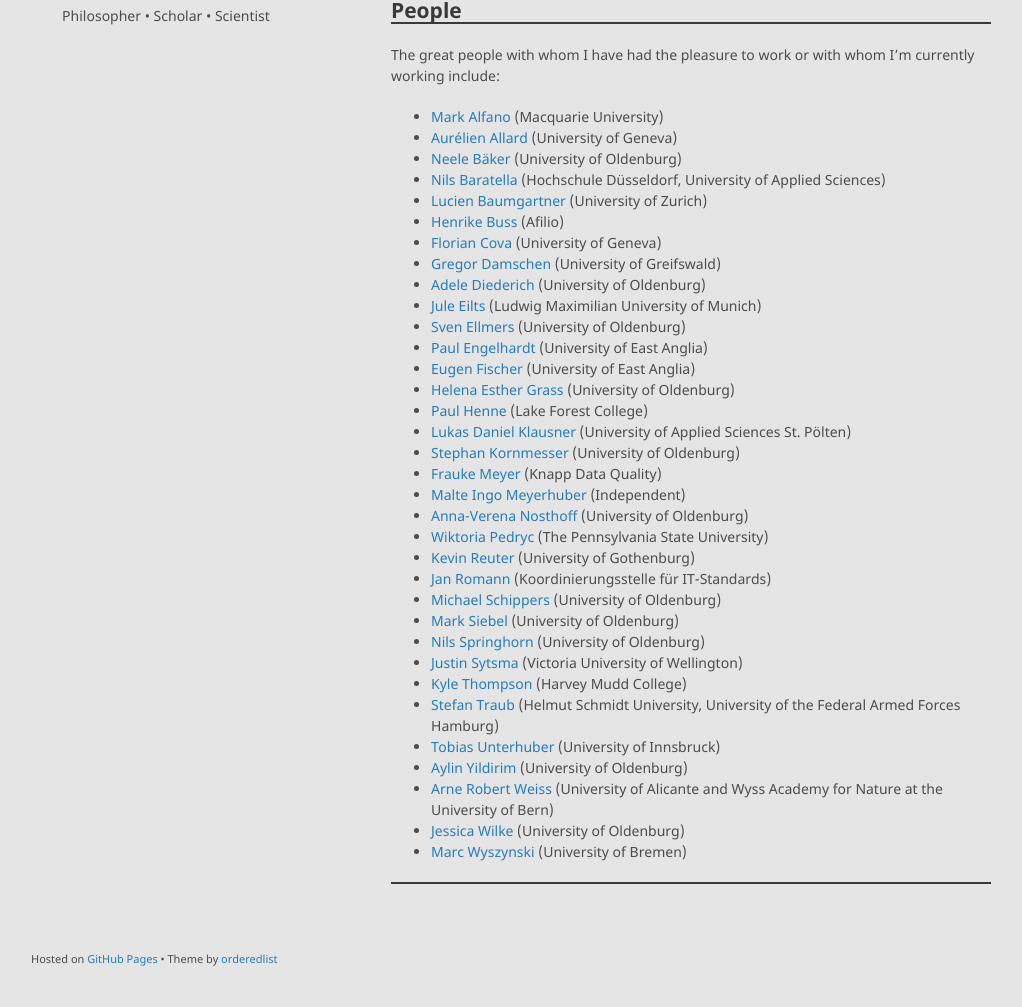
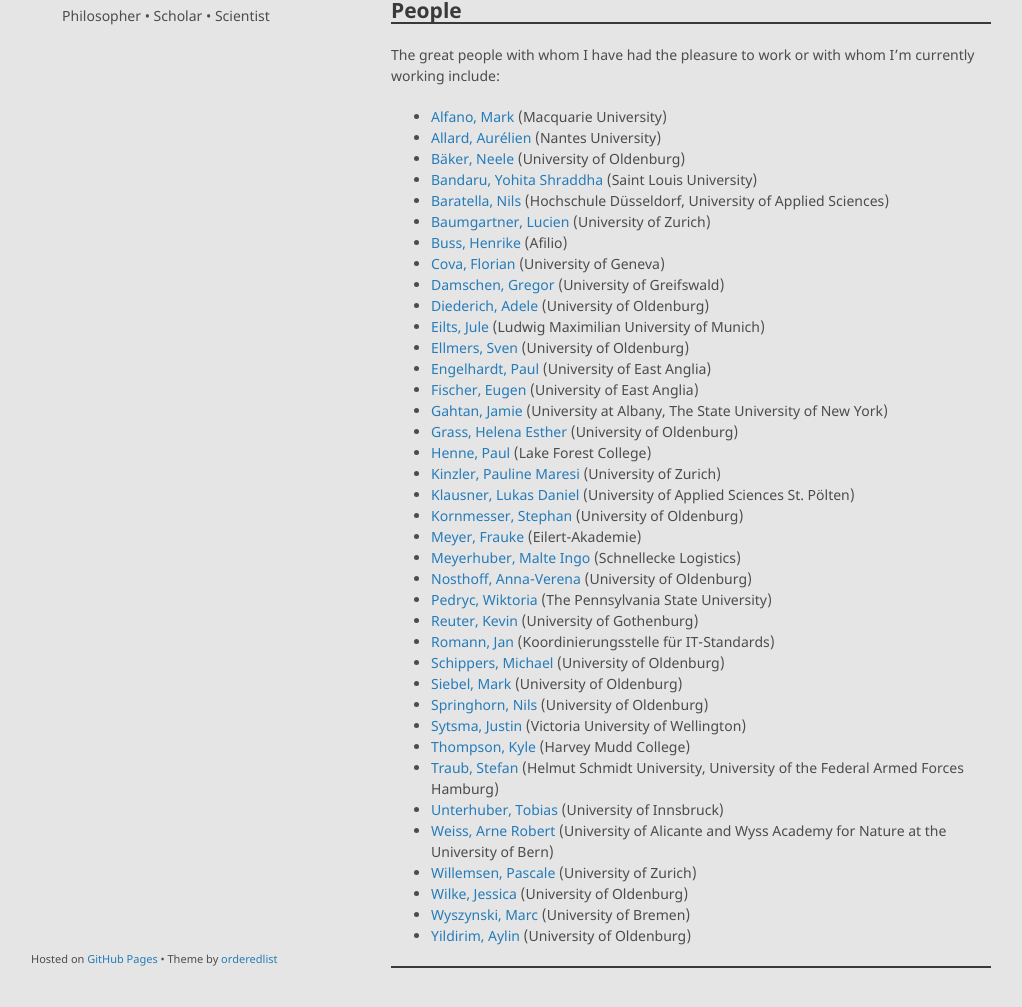
Before and after one commit to alephmembeth/alephmembeth.github.io, a Jekyll site: the page built from collaborators.md, in a window 1280 px wide and 1400 px high, scrolled down 108 px. Shown: the part 362-1369 px from the top of the window, without its empty margins (129-1151 px from the left). Built offline with Jekyll 4.4.1, drawn with Linux system fonts in a browser that asks for light colours; our own code applies the rules of GitHub Pages for plain Markdown files.

Commit message:
Update collaborators.md

```diff
--- a/collaborators.md
+++ b/collaborators.md
@@ -5,45 +5,51 @@ layout: default
 # Collaborators
 
 ## Map
+
 <iframe title="" aria-label="Symbol map" id="datawrapper-chart-LgeJw" src="https://datawrapper.dwcdn.net/LgeJw/1/" scrolling="no" frameborder="0" style="width: 0; min-width: 100% !important; border: none;" height="310" data-external="1"></iframe><script type="text/javascript">!function(){"use strict";window.addEventListener("message",function(a){if(void 0!==a.data["datawrapper-height"]){var e=document.querySelectorAll("iframe");for(var t in a.data["datawrapper-height"])for(var r,i=0;r=e[i];i++)if(r.contentWindow===a.source){var d=a.data["datawrapper-height"][t]+"px";r.style.height=d}}})}();
 </script>
 
 ## People
 
 The great people with whom I have had the pleasure to work or with whom I’m currently working include:
-+ [Mark Alfano](https://researchers.mq.edu.au/en/persons/mark-alfano) (Macquarie University)
-+ [Aurélien Allard](https://aurelienallard.netlify.app/) (University of Geneva)
-+ [Neele Bäker](https://uol.de/sonderpaedagogik/psychologie/dr-neele-baeker-geb-schipper) (University of Oldenburg)
-+ [Nils Baratella](https://soz-kult.hs-duesseldorf.de/personen/baratella) (Hochschule Düsseldorf, University of Applied Sciences)
-+ [Lucien Baumgartner](https://www.dsi.uzh.ch/en/people/phd-students/phds_2021-2023/lbaumgartner.html) (University of Zurich)
-+ [Henrike Buss](https://www.linkedin.com/in/henrike-buss-347944264/) (Afilio)
-+ [Florian Cova](https://www.unige.ch/cisa/center/members/cova-florian/) (University of Geneva)
-+ [Gregor Damschen](https://philosophie.uni-greifswald.de/praktische-philosophie/dr-gregor-damschen/) (University of Greifswald)
-+ [Adele Diederich](https://www.researchgate.net/profile/Adele-Diederich/) (University of Oldenburg)
-+ [Jule Eilts](https://www.psy.lmu.de/epp/personen/wiss_ma/jule_eilts/index.html) (Ludwig Maximilian University of Munich)
-+ [Sven Ellmers](https://uol.de/philosophie/dr-sven-ellmers) (University of Oldenburg)
-+ [Paul Engelhardt](https://research-portal.uea.ac.uk/en/persons/paul-engelhardt) (University of East Anglia)
-+ [Eugen Fischer](https://research-portal.uea.ac.uk/en/persons/eugen-fischer) (University of East Anglia)
-+ [Helena Esther Grass](https://uol.de/philosophie/helena-grass) (University of Oldenburg)
-+ [Paul Henne](https://www.lakeforest.edu/academics/faculty/phenne) (Lake Forest College)
-+ [Lukas Daniel Klausner](https://www.fhstp.ac.at/de/uber-uns/mitarbeiter-innen-a-z/klausner-lukas) (University of Applied Sciences St. Pölten)
-+ [Stephan Kornmesser](https://uol.de/stephan-kornmesser) (University of Oldenburg)
-+ [Frauke Meyer](https://www.linkedin.com/in/frauke-meyer-ph-d-7a07b6154/) (Knapp Data Quality)
-+ [Malte Ingo Meyerhuber](https://www.quotac.de/das-team.html) (Independent)
-+ [Anna-Verena Nosthoff](https://uol.de/philosophie/mitarbeiterinnen/prof-dr-anna-verena-nosthoff) (University of Oldenburg)
-+ [Wiktoria Pedryc](https://psych.la.psu.edu/people/wiktoria-m-pedryc/) (The Pennsylvania State University)
-+ [Kevin Reuter](http://www.kevinreuter.com/) (University of Gothenburg)
-+ [Jan Romann](https://github.com/JKRhb) (Koordinierungsstelle für IT-Standards)
-+ [Michael Schippers](https://uol.de/philosophie/ehemalige/dr-michael-schippers) (University of Oldenburg)
-+ [Mark Siebel](https://uol.de/philosophie/prof-dr-mark-siebel) (University of Oldenburg)
-+ [Nils Springhorn](https://uol.de/philosophie/ehemalige/nils-springhorn) (University of Oldenburg)
-+ [Justin Sytsma](https://people.wgtn.ac.nz/justin.sytsma) (Victoria University of Wellington)
-+ [Kyle Thompson](https://philpeople.org/profiles/kyle-thompson) (Harvey Mudd College)
-+ [Stefan Traub](https://www.hsu-hh.de/be/) (Helmut Schmidt University, University of the Federal Armed Forces Hamburg)
-+ [Tobias Unterhuber](https://www.uibk.ac.at/de/germanistik/institut/personen/tobias_unterhuber/) (University of Innsbruck)
-+ [Aylin Yildirim](https://uol.de/philosophie/mitarbeiterinnen/aylin-yildirim) (University of Oldenburg)
-+ [Arne Robert Weiss](https://cvnet.cpd.ua.es/curriculum-breve/en/weiss-arne-robert/549868) (University of Alicante and Wyss Academy for Nature at the University of Bern)
-+ [Jessica Wilke](https://uol.de/jessica-wilke-1) (University of Oldenburg)
-+ [Marc Wyszynski](https://www.uni-bremen.de/universitaet/campus/mitarbeiterinnenverzeichnis/person/187022/Wyszynski) (University of Bremen)
+
++ [Alfano, Mark](https://researchers.mq.edu.au/en/persons/mark-alfano) (Macquarie University)
++ [Allard, Aurélien](https://aurelienallard.netlify.app/) (Nantes University)
++ [Bäker, Neele](https://uol.de/sonderpaedagogik/psychologie/dr-neele-baeker-geb-schipper) (University of Oldenburg)
++ [Bandaru, Yohita Shraddha](https://scholar.google.com/citations?user=xFAG3JcAAAAJ&hl=en) (Saint Louis University)
++ [Baratella, Nils](https://soz-kult.hs-duesseldorf.de/personen/baratella) (Hochschule Düsseldorf, University of Applied Sciences)
++ [Baumgartner, Lucien](https://www.dsi.uzh.ch/en/people/phd-students/phds_2021-2023/lbaumgartner.html) (University of Zurich)
++ [Buss, Henrike](https://www.linkedin.com/in/henrike-buss-347944264/) (Afilio)
++ [Cova, Florian](https://www.unige.ch/cisa/center/members/cova-florian/) (University of Geneva)
++ [Damschen, Gregor](https://philosophie.uni-greifswald.de/praktische-philosophie/dr-gregor-damschen/) (University of Greifswald)
++ [Diederich, Adele](https://www.researchgate.net/profile/Adele-Diederich/) (University of Oldenburg)
++ [Eilts, Jule](https://www.psy.lmu.de/epp/personen/wiss_ma/jule_eilts/index.html) (Ludwig Maximilian University of Munich)
++ [Ellmers, Sven](https://uol.de/philosophie/dr-sven-ellmers) (University of Oldenburg)
++ [Engelhardt, Paul](https://research-portal.uea.ac.uk/en/persons/paul-engelhardt) (University of East Anglia)
++ [Fischer, Eugen](https://research-portal.uea.ac.uk/en/persons/eugen-fischer) (University of East Anglia)
++ [Gahtan, Jamie](https://scholar.google.com/citations?user=VBMKHNYAAAAJ&hl=en) (University at Albany, The State University of New York)
++ [Grass, Helena Esther](https://uol.de/philosophie/helena-grass) (University of Oldenburg)
++ [Henne, Paul](https://www.lakeforest.edu/academics/faculty/phenne) (Lake Forest College)
++ [Kinzler, Pauline Maresi](https://www.philosophie.uzh.ch/de/seminar/people/research/snf_willemsen/kinzler.html) (University of Zurich)
++ [Klausner, Lukas Daniel](https://www.fhstp.ac.at/de/uber-uns/mitarbeiter-innen-a-z/klausner-lukas) (University of Applied Sciences St. Pölten)
++ [Kornmesser, Stephan](https://uol.de/stephan-kornmesser) (University of Oldenburg)
++ [Meyer, Frauke](https://www.linkedin.com/in/frauke-meyer-ph-d-7a07b6154/) (Eilert-Akademie)
++ [Meyerhuber, Malte Ingo](https://www.linkedin.com/in/malte-meyerhuber-324a4611a/) (Schnellecke Logistics)
++ [Nosthoff, Anna-Verena](https://uol.de/philosophie/mitarbeiterinnen/prof-dr-anna-verena-nosthoff) (University of Oldenburg)
++ [Pedryc, Wiktoria](https://psych.la.psu.edu/people/wiktoria-m-pedryc/) (The Pennsylvania State University)
++ [Reuter, Kevin](http://www.kevinreuter.com/) (University of Gothenburg)
++ [Romann, Jan](https://github.com/JKRhb) (Koordinierungsstelle für IT-Standards)
++ [Schippers, Michael](https://uol.de/philosophie/ehemalige/dr-michael-schippers) (University of Oldenburg)
++ [Siebel, Mark](https://uol.de/philosophie/prof-dr-mark-siebel) (University of Oldenburg)
++ [Springhorn, Nils](https://uol.de/philosophie/ehemalige/nils-springhorn) (University of Oldenburg)
++ [Sytsma, Justin](https://people.wgtn.ac.nz/justin.sytsma) (Victoria University of Wellington)
++ [Thompson, Kyle](https://philpeople.org/profiles/kyle-thompson) (Harvey Mudd College)
++ [Traub, Stefan](https://www.hsu-hh.de/be/) (Helmut Schmidt University, University of the Federal Armed Forces Hamburg)
++ [Unterhuber, Tobias](https://www.uibk.ac.at/de/germanistik/institut/personen/tobias_unterhuber/) (University of Innsbruck)
++ [Weiss, Arne Robert](https://cvnet.cpd.ua.es/curriculum-breve/en/weiss-arne-robert/549868) (University of Alicante and Wyss Academy for Nature at the University of Bern)
++ [Willemsen, Pascale](https://www.philosophie.uzh.ch/de/seminar/people/research/snf_willemsen/willemsen.html) (University of Zurich)
++ [Wilke, Jessica](https://uol.de/sonderpaedagogik/psychologie/dr-jessica-wilke-geb-schuetz) (University of Oldenburg)
++ [Wyszynski, Marc](https://www.uni-bremen.de/universitaet/campus/mitarbeiterinnenverzeichnis/person/187022/Wyszynski) (University of Bremen)
++ [Yildirim, Aylin](https://uol.de/philosophie/mitarbeiterinnen/aylin-yildirim) (University of Oldenburg)
 
 ***
```
